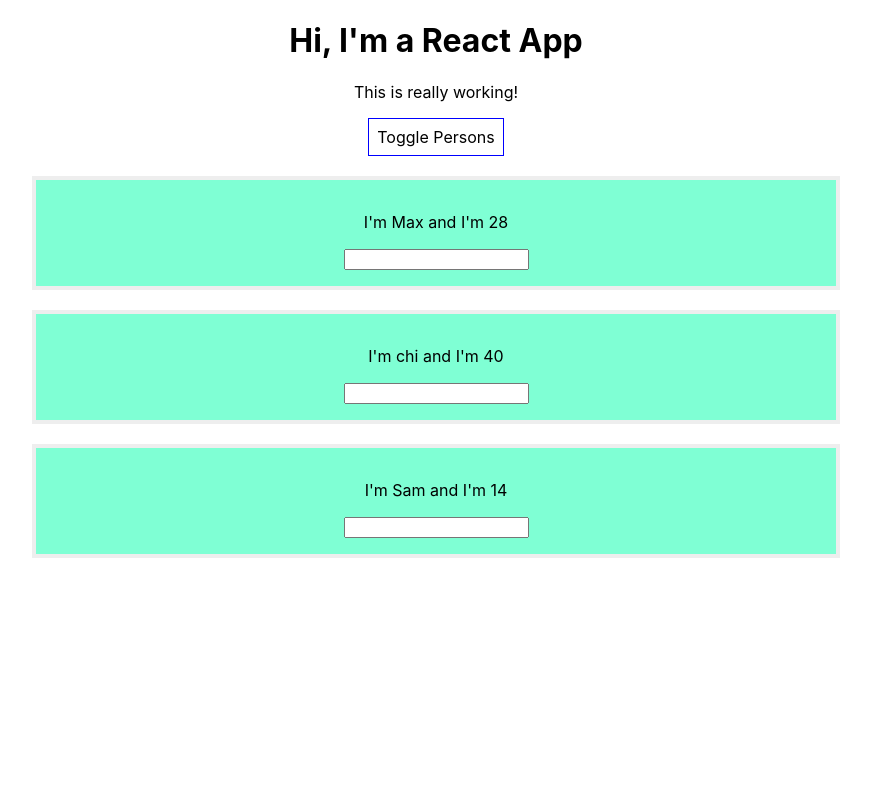
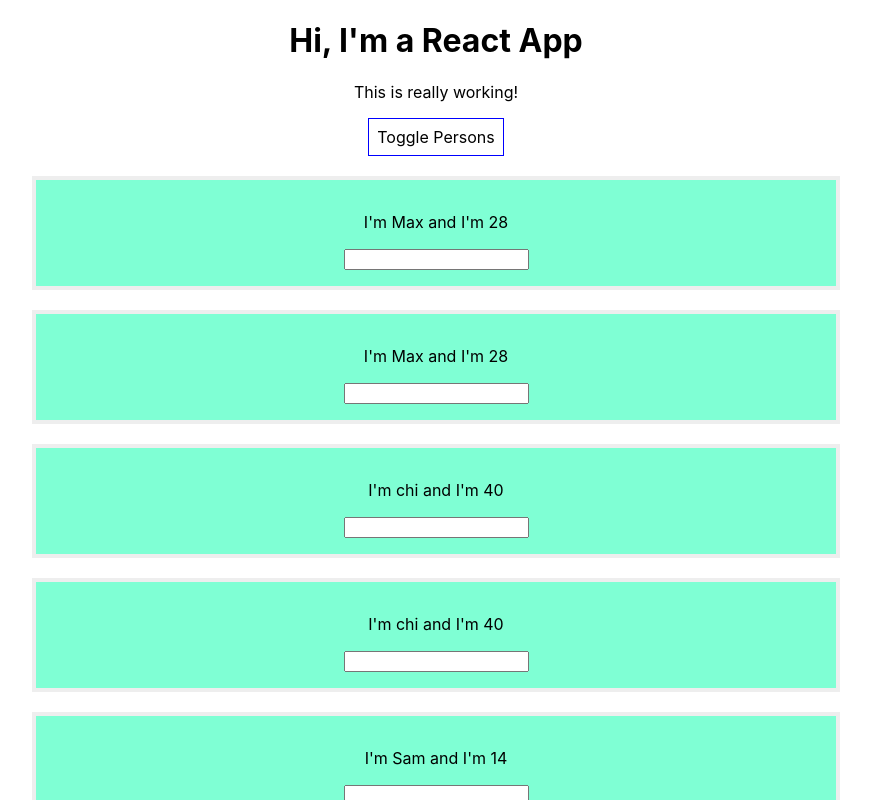
Before and after one commit to Clinton-stack/my-app, a React (Create React App) app: page / in a window 1280 px wide. Both pictures are taken after a click on the button "Toggle Persons". Shown: the top 800 px of the page, without its empty margins (204-1075 px from the left). Built offline with nearby package versions, Linux system fonts and the light colour scheme.

Commit message:
added a new update

```diff
--- a/src/Persons/Person.js
+++ b/src/Persons/Person.js
@@ -3,11 +3,18 @@ import './Person.css'
 
 const person = (props) =>{
     return(
+        <>
         <div className="person">
             <p onClick = {props.click}> I'm {props.name} and I'm {props.age}</p>
             <p>{props.children}</p>
             <input type="text" onChange={props.changed} />
         </div>
+         <div className="person">
+         <p onClick = {props.click}> I'm {props.name} and I'm {props.age}</p>
+         <p>{props.children}</p>
+         <input type="text" onChange={props.changed} />
+     </div>
+     </>
     );
 };
 
```
